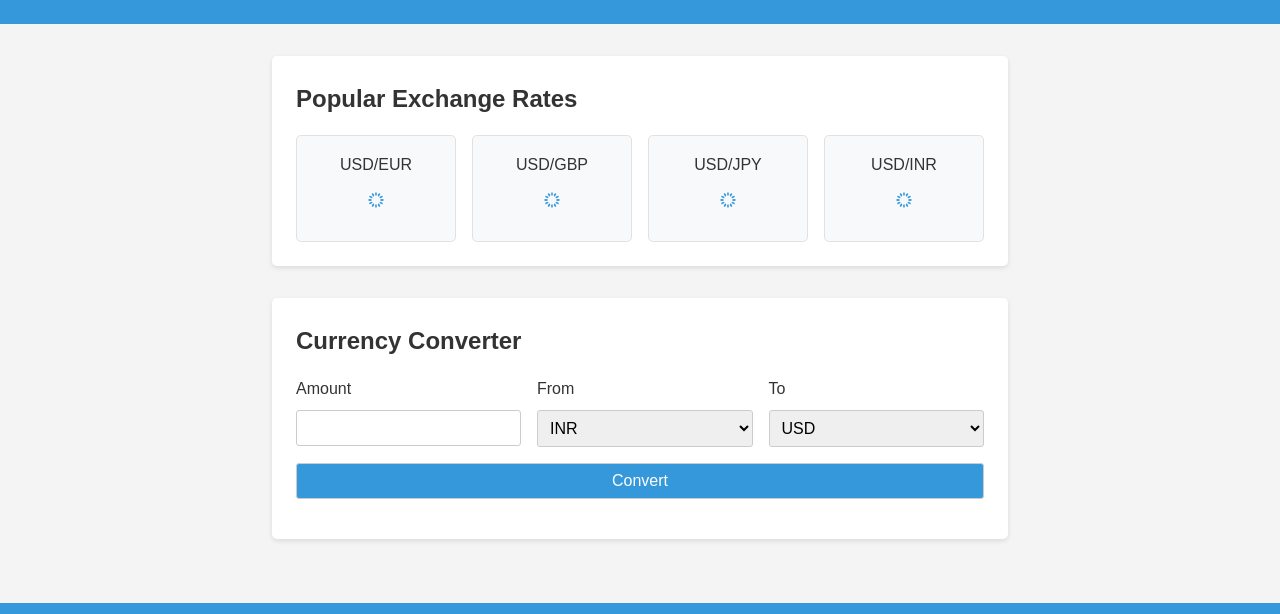
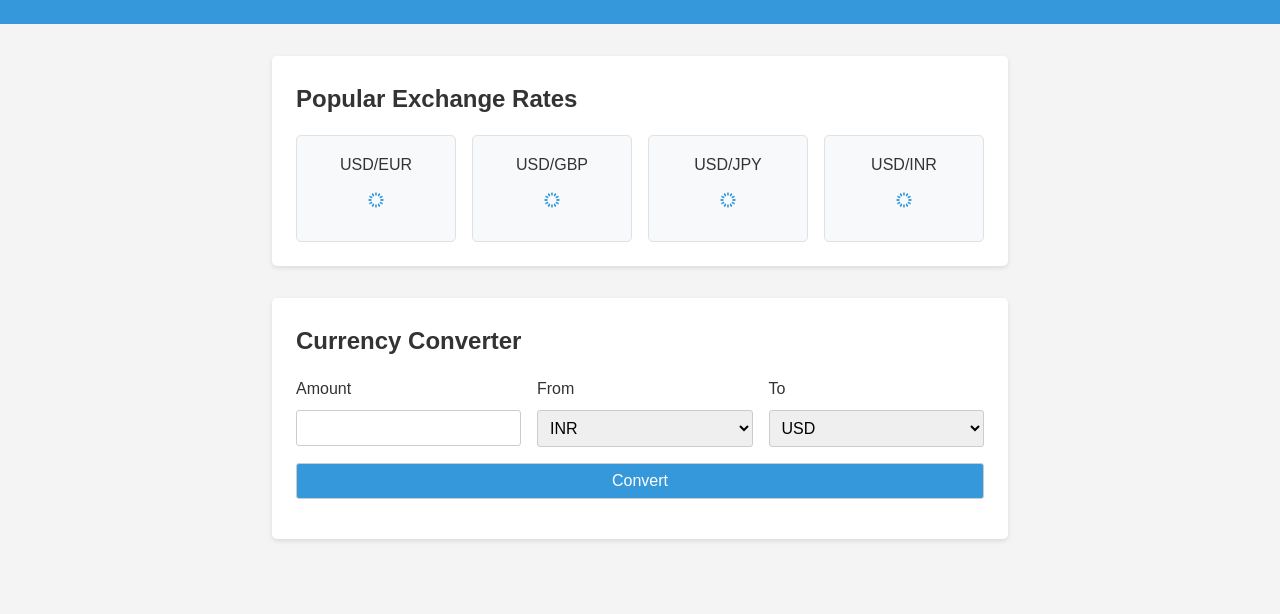
Before and after one commit to RoniPal/Cuurency, a plain HTML site: page index.html in a window 1280 px wide. Shown: the part 75-689 px from the top of the page. Drawn offline with Linux system fonts and the light colour scheme; no server answers.

Commit message:
Min height in body section

```diff
--- a/styles.css
+++ b/styles.css
@@ -5,6 +5,7 @@
 }
 
 body {
+    min-height: 100vh;  /*  this property for 'footer' element */
     font-family: Arial, sans-serif;
     line-height: 1.6;
     color: #333;
```
